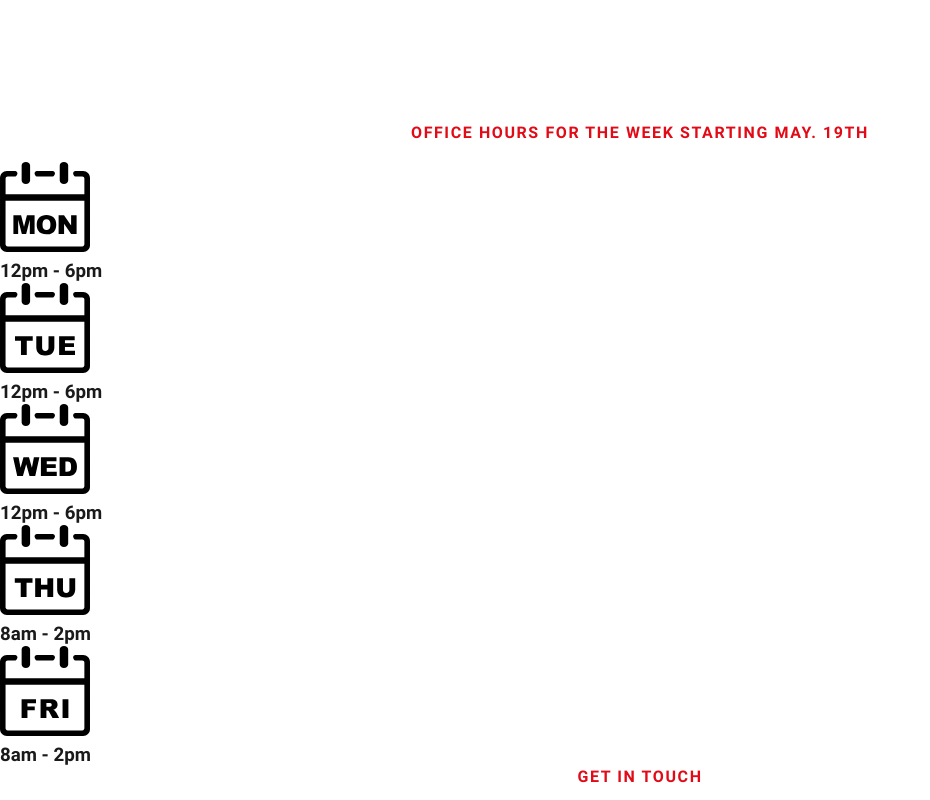
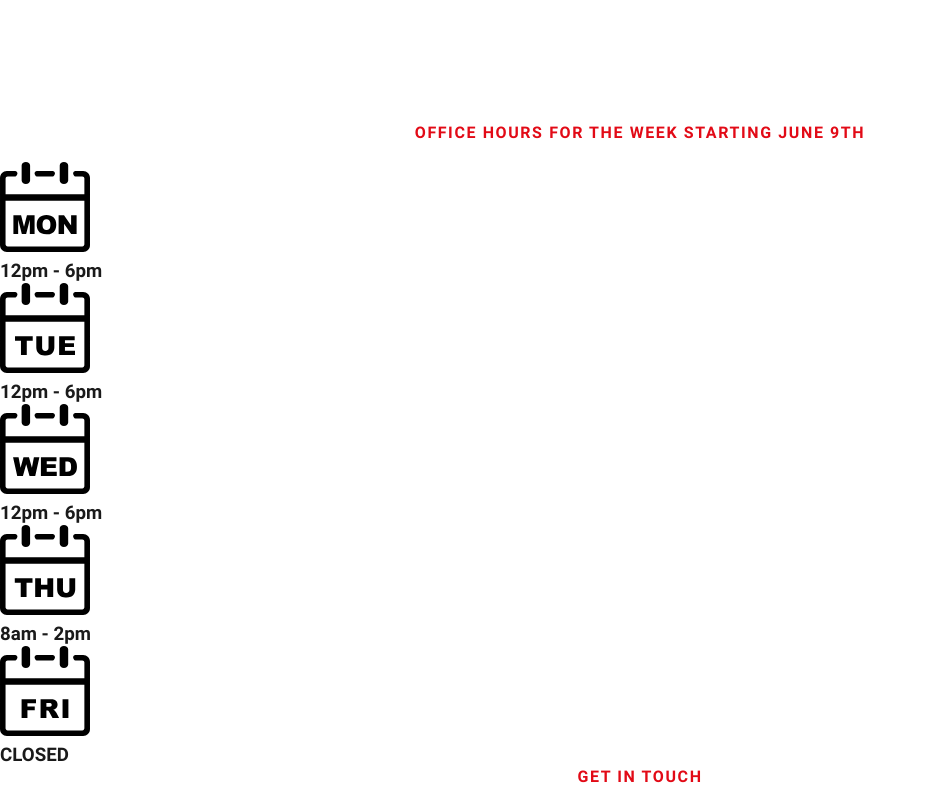
Before and after one commit to jorelhaggard/LESSTemplate, an Eleventy site: page src/index.html in a window 1280 px wide. Shown: the part 940-1740 px from the top of the page, without its empty margins (0-930 px from the left). Built offline with nearby package versions, Linux system fonts and the light colour scheme; Eleventy itself is replaced by a stand-in of ours; files that its build step writes are made by us from their sources; grey boxes are pictures that could not be loaded.

Commit message:
Update index.html

```diff
--- a/src/index.html
+++ b/src/index.html
@@ -75,7 +75,7 @@
 <!-- ============================================ -->
 <section id="services-468">
     <div class="cs-container">
-        <span class="cs-topper" style="text-align: center; margin-bottom: 20px; font-size: 16/16rem;">Office Hours for the Week Starting May. 19th</span>
+        <span class="cs-topper" style="text-align: center; margin-bottom: 20px; font-size: 16/16rem;">Office Hours for the Week Starting June 9th</span>
 
         <ul class="cs-card-group">
             <li class="cs-item">
@@ -96,7 +96,7 @@
             </li>
             <li class="cs-item">
                 <img class="cs-icon" aria-hidden="true" src="/assets/svgs/friday-svgrepo-com.svg" loading="lazy" decoding="async" alt="icon" width="90" height="90">
-                <h3 class="cs-h3">8am - 2pm</h3>
+                <h3 class="cs-h3">CLOSED</h3>
             </li>
         </ul>
     </div>
```
